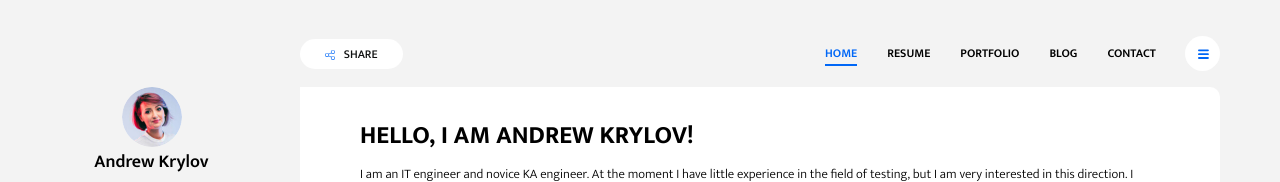
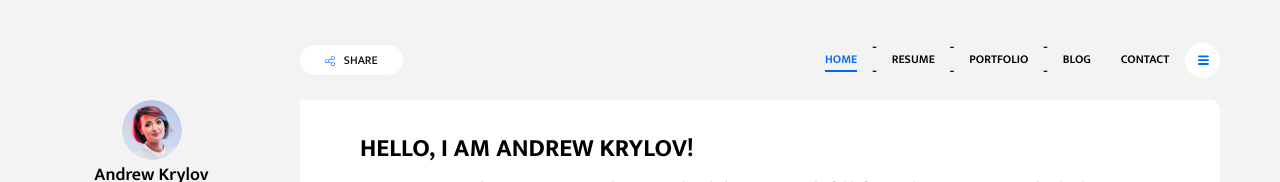
Before and after one commit to Klopovsky/my_resume, a website: page index.html in a window 1280 px wide. Shown: the top 182 px of the page. Drawn offline with Linux system fonts and the light colour scheme.

Commit message:
modif headers

```diff
--- a/index.html
+++ b/index.html
@@ -17,9 +17,9 @@
             SHARE</button>
         <nav class="collapsible-nav" id="collapsible-nav">
             <a href="index.html" class="nav-link active">HOME</a>
-            <a href="resume.html" class="nav-link">RESUME</a>
-            <a href="portfolio.html" class="nav-link">PORTFOLIO</a>
-            <a href="blog.html" class="nav-link">BLOG</a>
+            --<a href="resume.html" class="nav-link">RESUME</a>
+            --<a href="portfolio.html" class="nav-link">PORTFOLIO</a>
+            --<a href="blog.html" class="nav-link">BLOG</a>
             <a href="contact.html" class="nav-link">CONTACT</a>
         </nav>
         <button class="btn btn-menu-toggle btn-white rounded-circle" data-toggle="collapsible-nav"
```
